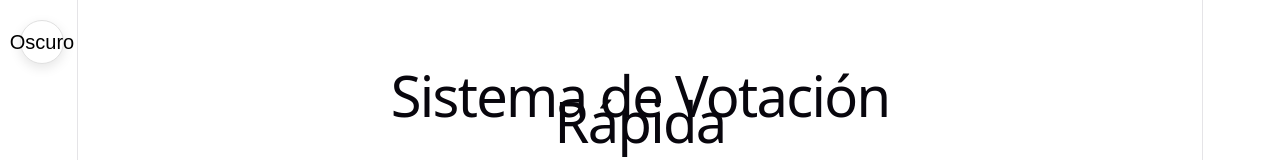
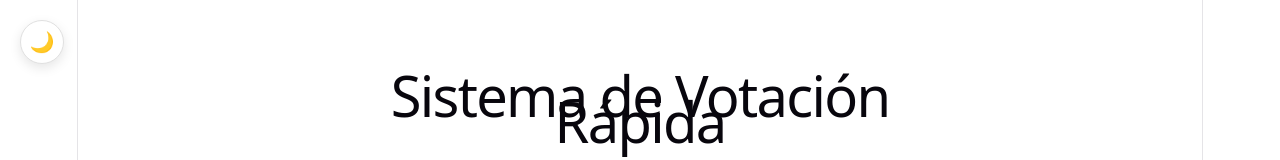
Before and after one commit to AngelSSJR/App-votaciones, a React (Vite) app in the folder Frontend/: page / in a window 1280 px wide. Shown: the top 160 px of the page. Built offline with nearby package versions, Linux system fonts and the light colour scheme.

Commit message:
feat: actualizar texto del botón de tema a iconos para mejorar la interfaz

```diff
--- a/Frontend/src/App.jsx
+++ b/Frontend/src/App.jsx
@@ -149,7 +149,7 @@
           className="btn-tema"
           title={modoOscuro ? "Cambiar a modo claro" : "Cambiar a modo oscuro"}
           >
-            {modoOscuro ? "Claro" : "Oscuro"}
+            {modoOscuro ? "☀️" : "🌙"}
           </button>
 
       <div className="kiosco-container">
```
